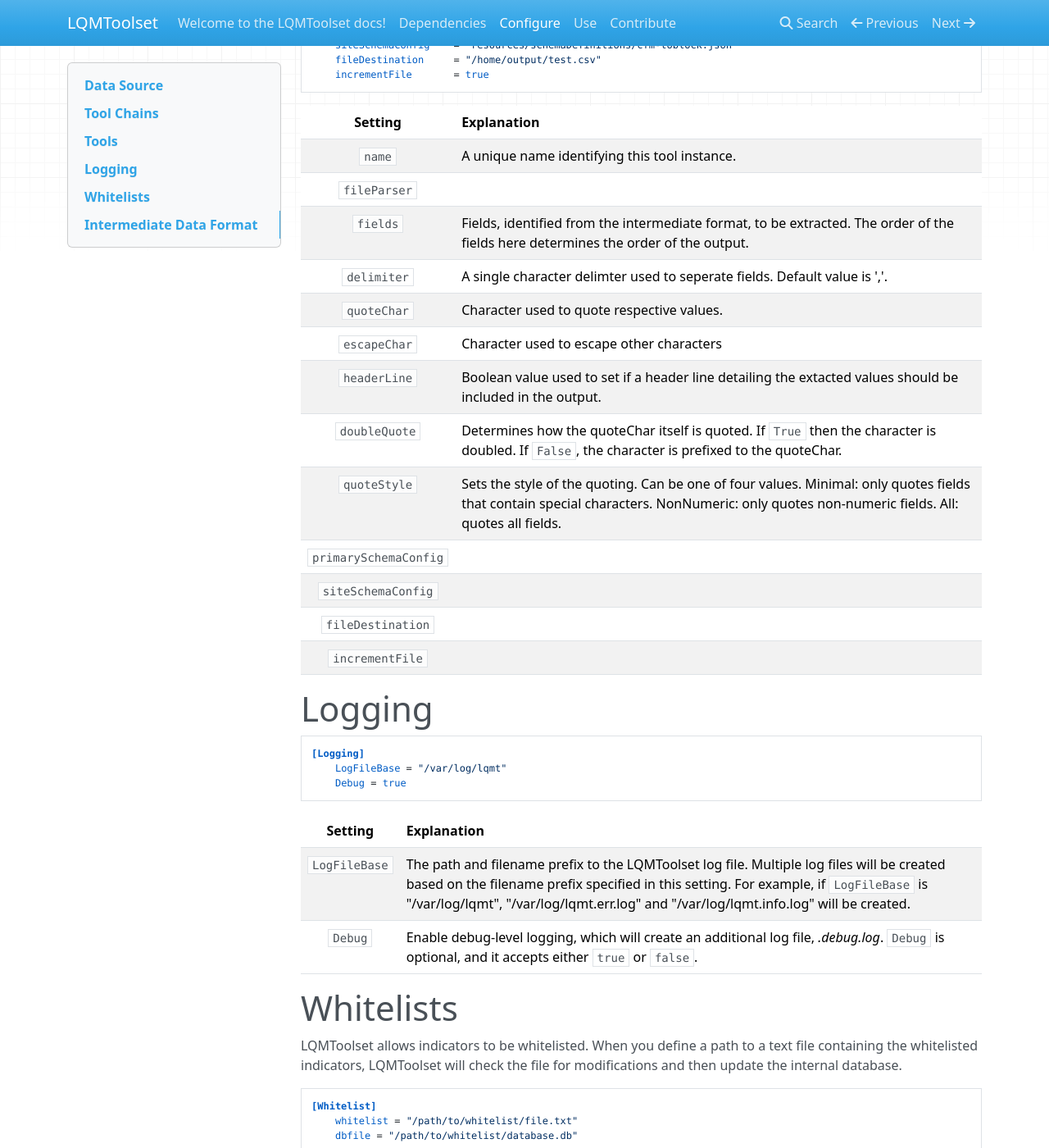
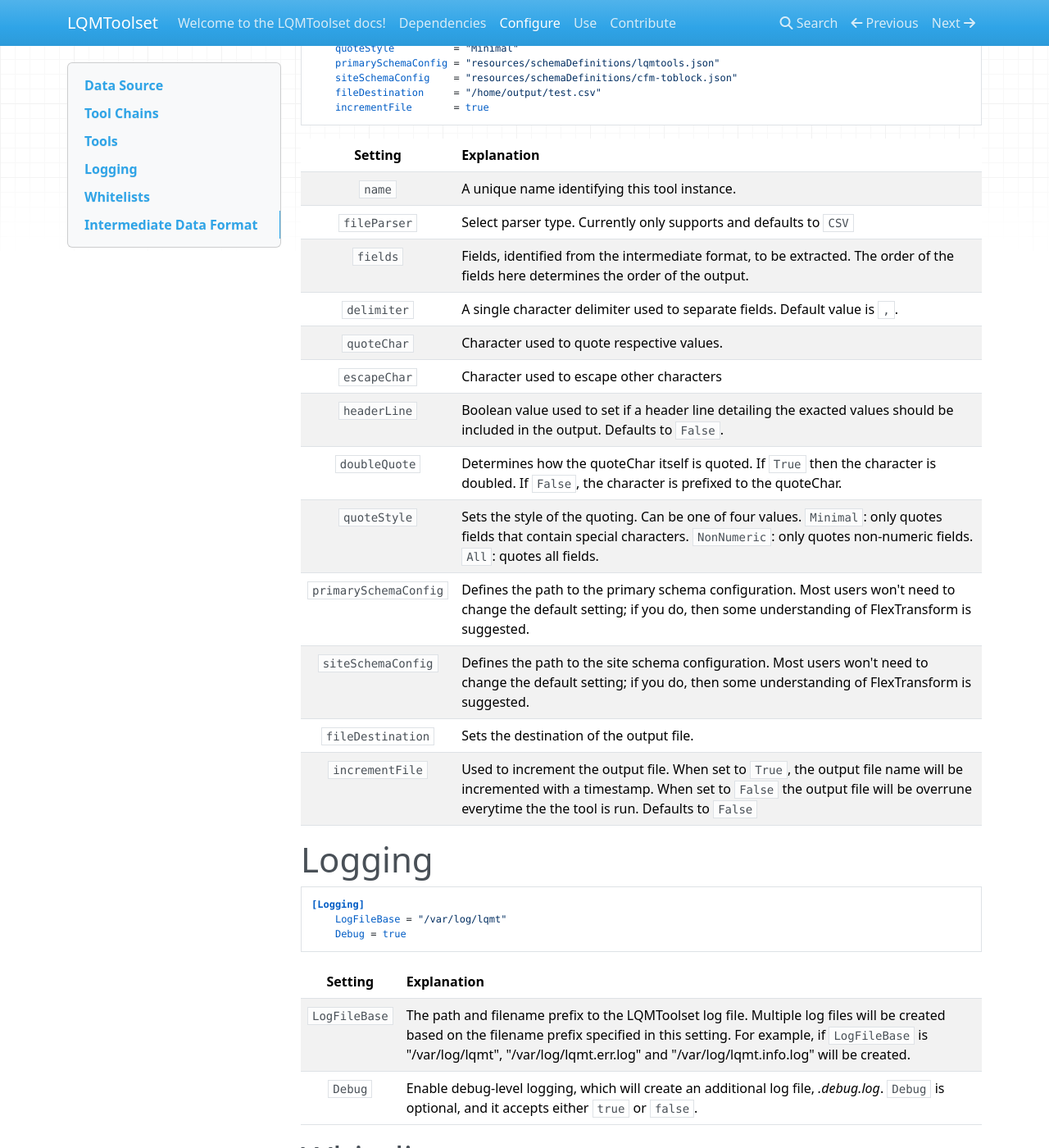
Before and after one commit to anl-cyberscience/LQMToolset, an MkDocs documentation site: the page built from docs/configure.md, in a window 1280 px wide and 1400 px high, scrolled down 7043 px. Shown: the whole window at 82% size. Built offline with MkDocs 1.6.1, drawn with Linux system fonts in a browser that asks for light colours; nearby versions of some CDN libraries; old or Windows-style settings are respelled for this version of MkDocs; some of the changed text lies outside the part shown.

Commit message:
Documentation Update
-Added more content to FlexText documentation
-Corrected some spelling errors.

```diff
--- a/docs/configure.md
+++ b/docs/configure.md
@@ -210,6 +210,7 @@
 `messageFields` | Used to specify what fields you want extracted from the alerts and sent in the message to Syslog.
 
 ### FlexText
+FlexText is a tool used to output parsed alert data in a user-defined, character deliminated, format.
 
     [[Tools.FlexText]]
         name                = "flextext-tool"
@@ -229,18 +230,18 @@
 Setting               | Explanation
 :-------------------: | :-----------
 `name`                | A unique name identifying this tool instance.
-`fileParser`          |
+`fileParser`          | Select parser type. Currently only supports and defaults to `CSV`
 `fields`              | Fields, identified from the intermediate format, to be extracted. The order of the fields here determines the order of the output.
-`delimiter`           | A single character delimter used to seperate fields. Default value is ','.
+`delimiter`           | A single character delimiter used to separate fields. Default value is `,`.
 `quoteChar`           | Character used to quote respective values.
 `escapeChar`          | Character used to escape other characters
-`headerLine`          | Boolean value used to set if a header line detailing the extacted values should be included in the output.
+`headerLine`          | Boolean value used to set if a header line detailing the exacted values should be included in the output. Defaults to `False`.
 `doubleQuote`         | Determines how the quoteChar itself is quoted. If `True` then the character is doubled. If `False`, the character is prefixed to the quoteChar.
-`quoteStyle`          | Sets the style of the quoting. Can be one of four values. Minimal: only quotes fields that contain special characters. NonNumeric: only quotes non-numeric fields. All: quotes all fields.
-`primarySchemaConfig` |
-`siteSchemaConfig`    |
-`fileDestination`     |
-`incrementFile`       |
+`quoteStyle`          | Sets the style of the quoting. Can be one of four values. `Minimal`: only quotes fields that contain special characters. `NonNumeric`: only quotes non-numeric fields. `All`: quotes all fields.
+`primarySchemaConfig` | Defines the path to the primary schema configuration. Most users won't need to change the default setting; if you do, then some understanding of FlexTransform is suggested.
+`siteSchemaConfig`    | Defines the path to the site schema configuration. Most users won't need to change the default setting; if you do, then some understanding of FlexTransform is suggested.
+`fileDestination`     | Sets the destination of the output file.
+`incrementFile`       | Used to increment the output file. When set to `True`, the output file name will be incremented with a timestamp. When set to `False` the output file will be overrune everytime the the tool is run. Defaults to `False`
 
 # Logging
 
```
Also changed, not shown: other parts of docs/configure.md (+2 -2 lines).
